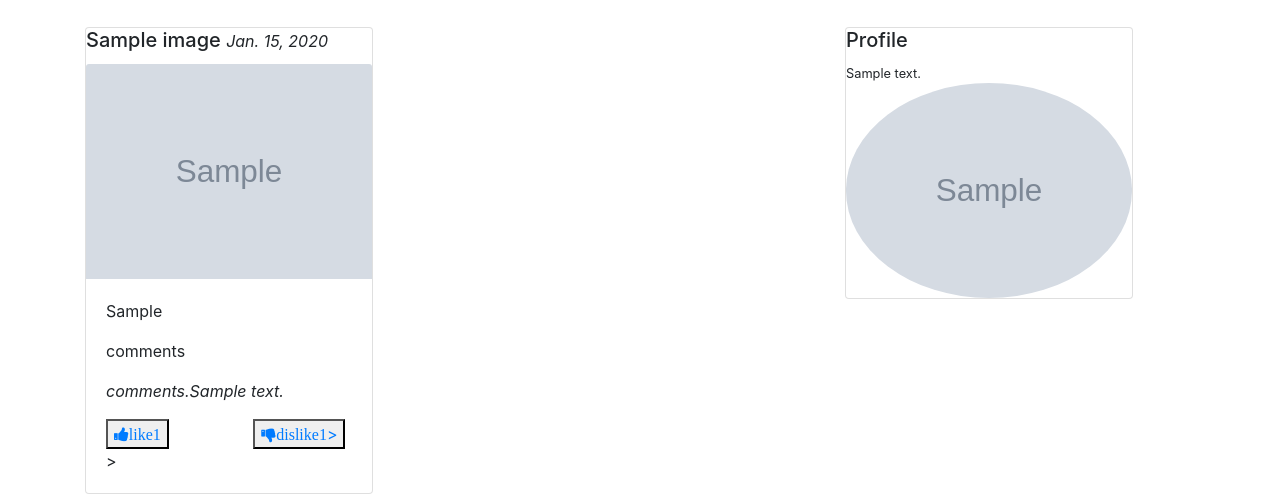
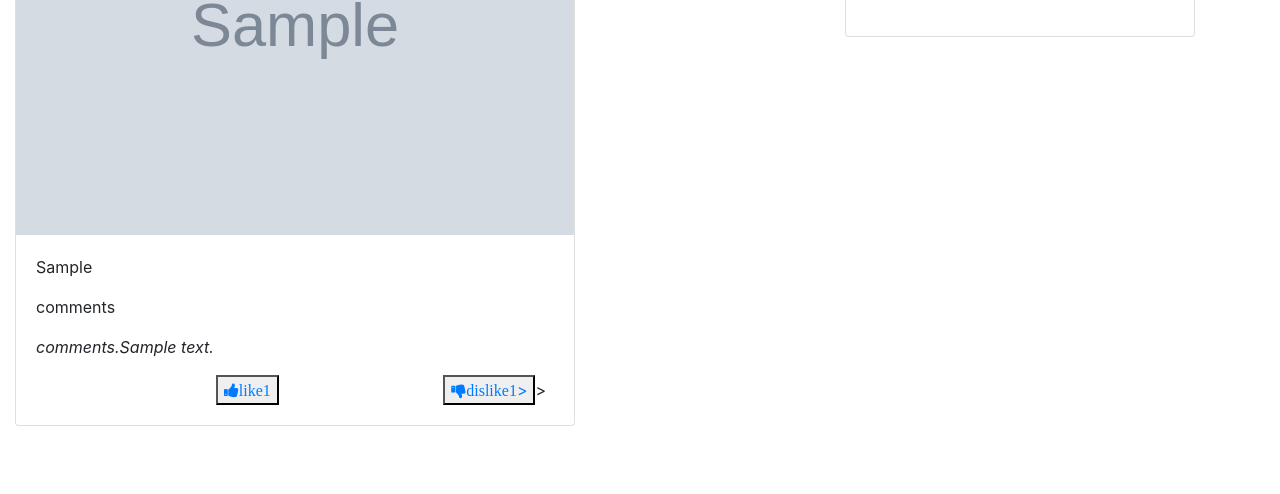
Before and after one commit to Sam-Karanja/Instagram-clone, a Django app: template Insta_app/templates/main/home.html in a window 1280 px wide. Shown: the part 321-815 px from the top of the page. After the commit the page ends 747 px from the top, so only its background shows below. Run offline with Django 4.2, Linux system fonts and the light colour scheme; the template is opened without the code that fills it: values that come from a table or form of the project are taken from there, others are empty; tables that the repository leaves empty hold one stand-in row (values such as "Sample post"); grey boxes marked "Sample" are stand-in pictures; some libraries are stand-ins or nearby versions.

Commit message:
st: add more styling to homepage

```diff
--- a/Insta_app/templates/main/home.html
+++ b/Insta_app/templates/main/home.html
@@ -3,52 +3,57 @@
 <div class="container">
   <div class="row">
     <div class="col">
-      <img src="cinqueterre.jpg" class="rounded-circle" alt="Cinque Terre" />
+      follwer
     </div>
-    <div class="col">col</div>
-    <div class="col">col</div>
-    <div class="col">col</div>
-    <div class="col">col</div>
-    <div class="col">col</div>
-    <div class="col">col</div>
+    <div class="col">follower1</div>
+    <div class="col">follower2</div>
+    <div class="col">follower3</div>
+    <div class="col">follower4</div>
+    <div class="col">follower5</div>
+    <div class="col">follower6</div>
+
+    {%for profile in profiles%}
 
     <div class="col-sm-4">
-      <p>fghjkhgfdfghjkljhgfghvjklfghjklhgfdghjk</p>
+      <div class="card" style="width: 18 rem;">
+        <h5 class="card-title">Profile</h5>
+        <small>{{profile.bio}}</small>
+        <img class="card-image-top rounded-circle img-responsive" src="{{profile.profile.url}}" alt="Card image cap">
+        <div class="card-body">
+
+        </div>
+
+      </div>
     </div>
+    {%endfor%}
+
+
   </div>
 </div>
 <br />
 <br />
 
 
-<div class="container">
+<div class="container" style="top:100px; position: absolute;">
     <div class="row">
     {%for image in images%}
-    <div class="col-8">
-        <div class="card" style="width: 18rem">
+    <div class="col-12">
+        <div class="card" style="width: 35rem; margin-bottom: 40px;">
             <h5 class="card-title">{{image.name}} <small style="font-style: italic;">{{image.pub_date|date}}</small></h5>
-            <img class="card-img-top" src="{{image.image.url}} " alt="Card image cap"/>
+            <img class="card-img-top img-responsive" src="{{image.image.url}} " alt="Card image cap"/>
             <div class="card-body">
                 <p class="card-text">{{image.caption}}</p>
                 <p class="card-text">comments</p>
                 <p class="card-text" style="font-style:italic;">comments.{{image.comments}}</p>
-                <button><a href=""><i class="fa fa-thumbs-up" aria-hidden="true">like{{image.likes}}</i></a></button>
-                <button style="margin-left: 80px;"><a href=""><i class="fa fa-thumbs-down" aria-hidden="true">dislike{{image.dislikes}}</i>></i></a></button>></button>
+                <button style="margin-left: 180px;"><a href=""><i class="fa fa-thumbs-up" aria-hidden="true">like{{image.likes}}</i></a></button>
+                <button style="margin-left: 160px;"><a href=""><i class="fa fa-thumbs-down" aria-hidden="true">dislike{{image.dislikes}}</i>></i></a></button>></button>
             </div>
 
         </div>
     </div>
     {% endfor%}
     <br>
-    {%for profile in profiles%}
-    <div class="col-4">
-     <div class="card" style="width: 18rem;">
-      <h5 class="card-title">Profile</h5>
-      <small>{{profile.bio}}</small>
-      <img class="card-image-top rounded-circle" src="{{profile.profile.url}}" alt="Card image cap">
-     </div>
-    </div>
-    {%endfor%}
+
 
     </div>
 </div>
```
